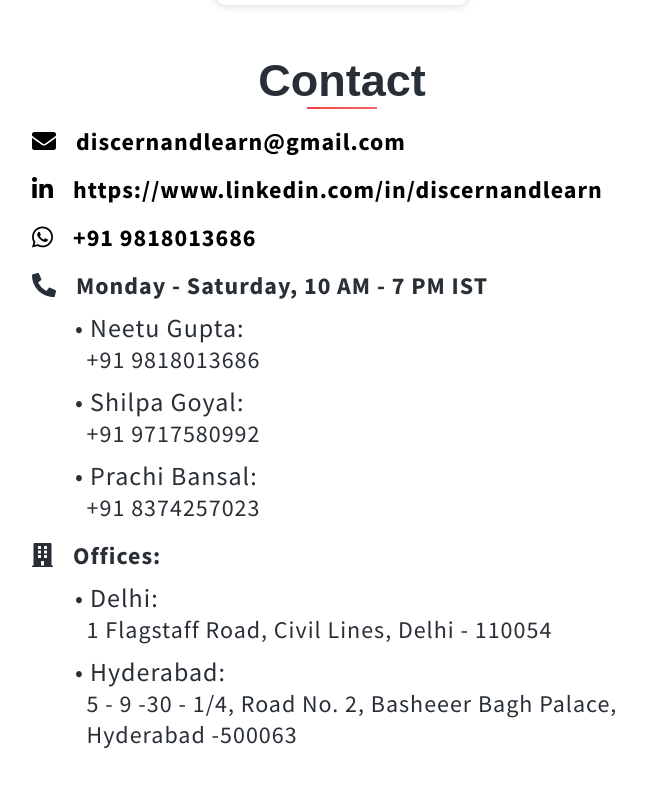
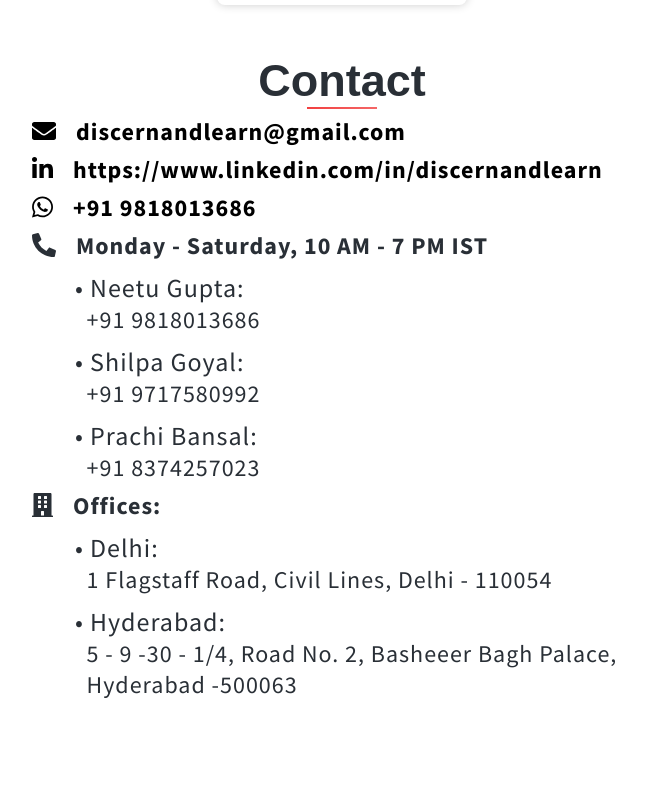
Before and after one commit to raghavmathur1/Discern, a React (Create React App) app: page /US in a window 1280 px wide. Shown: the part 5126-5912 px from the top of the page, without its empty margins (298-944 px from the left). Built offline with nearby package versions, Linux system fonts and the light colour scheme.

Commit message:
final changes

```diff
--- a/src/App.css
+++ b/src/App.css
@@ -395,8 +395,8 @@
 .in{
 	font-family: 'Source Sans Pro';
 	font-weight: 700;
-	margin: 0 10px;
-	margin-top: 20px;
+	margin:0 10px;
+	margin-top: 10px;
 }
 
 .phones{
--- a/src/components/Contact.jsx
+++ b/src/components/Contact.jsx
@@ -26,7 +26,7 @@
 						</a>
 					</div>
 					<div>
-						<a href="https://www.linkedin.com/in/discernandlearn">
+						<a href="https://wa.me/+919818013686">
 							<FontAwesomeIcon icon={faWhatsapp} className="in" />
 							<span className="in">+91 9818013686</span>
 						</a>
```
